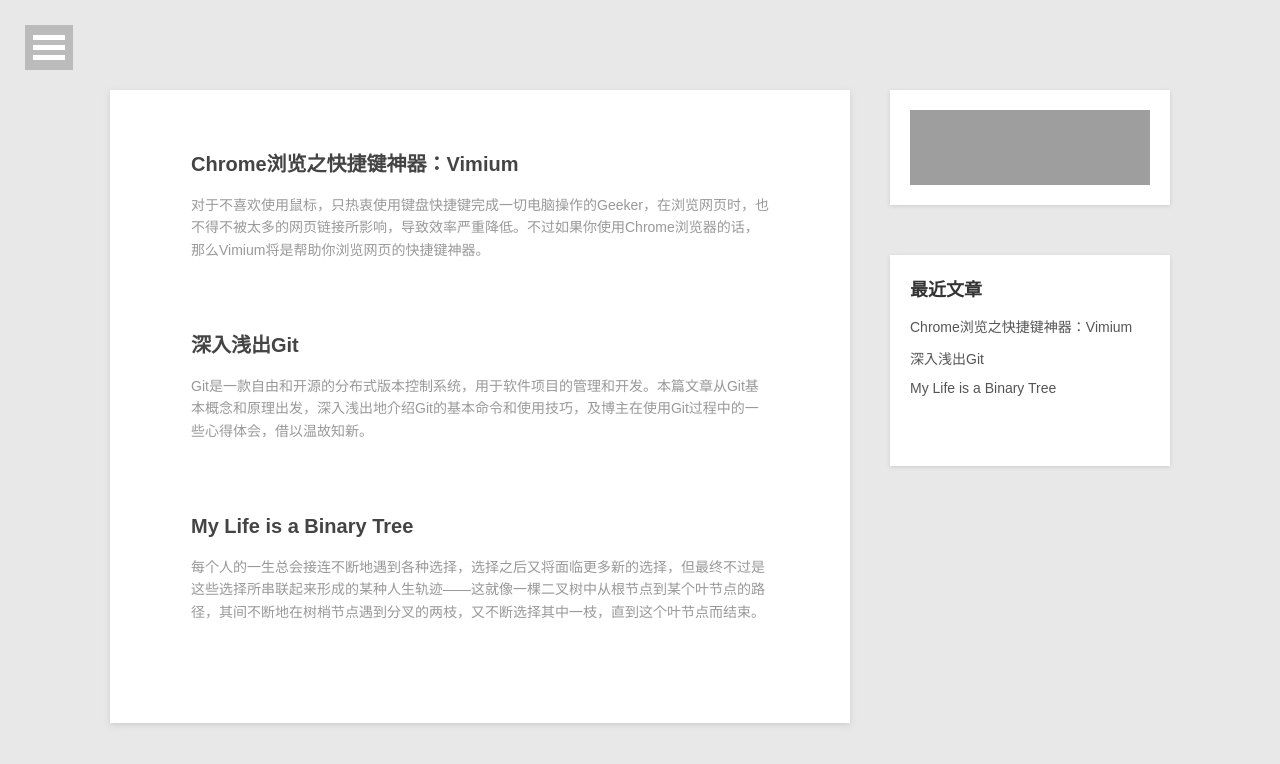
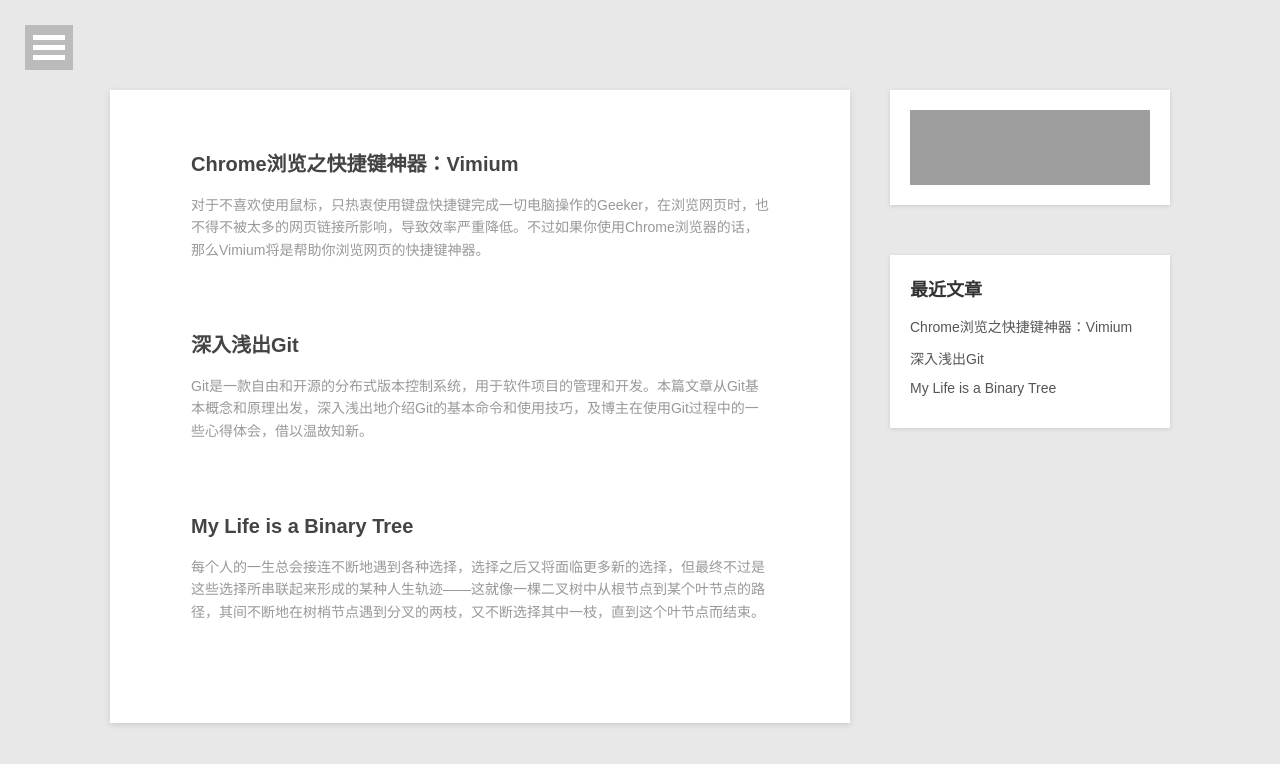
Before and after one commit to chengshiwen/chengshiwen.github.io, a Jekyll site: the page built from article.html, in a window 1280 px wide. Shown: the top 764 px of the page. Built offline with Jekyll 4.4.1, drawn with Linux system fonts in a browser that asks for light colours; grey boxes are pictures that could not be loaded.

Commit message:
Modify <ul> and <li> style in menuIndex, timeline

```diff
--- a/assets/css/default.css
+++ b/assets/css/default.css
@@ -51,7 +51,6 @@
 /****************entry style**************/
 .sidenav {width:240px;background:#fff;float:right;padding:20px;margin-bottom:50px;box-shadow:0 1px 4px #ccc;}
 .sidenav h2 {font-size:18px;color:#333;margin-bottom:15px;}
-.sidenav ul {margin-bottom:50px;}
 .sidenav li {margin-bottom:12px;word-break:break-all;}
 .sidenav a {color:#555;font-size:14px;display:block;}
 .entry {margin-bottom:30px;width:680px;float:left;background:#fff;padding:30px;box-shadow:0 2px 6px #ccc;}
@@ -80,7 +79,6 @@
 #menuIndex {overflow:auto;}
 #menuIndex a {display:block;padding:2px 0;}
 #menuIndex a:hover {text-decoration:none;}
-#menuIndex ul {margin-bottom:10px;}
 #menuIndex ul li {font-size:12px;margin-bottom:5px;word-wrap:break-word;padding-left:10px;}
 #menuIndex ul li.on {background-color:#e0e0e0;}
 #menuIndex li.h1 {font-size:14px;font-weight:normal;padding-left:0;margin-bottom:10px;}
@@ -89,7 +87,7 @@
 /**************timeline style*************/
 .timeline {width:940px;margin:70px auto 30px auto;min-height:500px;height:auto !important;}
 .event_year {position:fixed;width:60px;border-bottom:2px solid #DDD;text-align:center;float:left;margin-top:10px;}
-.event_year li {height:40px;line-height:40px;background:#FFF;margin-bottom:1px;font-size:18px;color:#828282;cursor:pointer;}
+.event_year li {height:40px;line-height:40px;background:#FFF;margin-bottom:2px;font-size:18px;color:#828282;cursor:pointer;}
 .event_year li label {display:block;}
 .event_year li.current {width:60px;background:url('/assets/images/timeline1.png') 60px 0 no-repeat;color:#FFF;text-align:left;padding-right:10px;}
 .event_year li.current label {padding-left:9px;background:#0066ff;}
```
